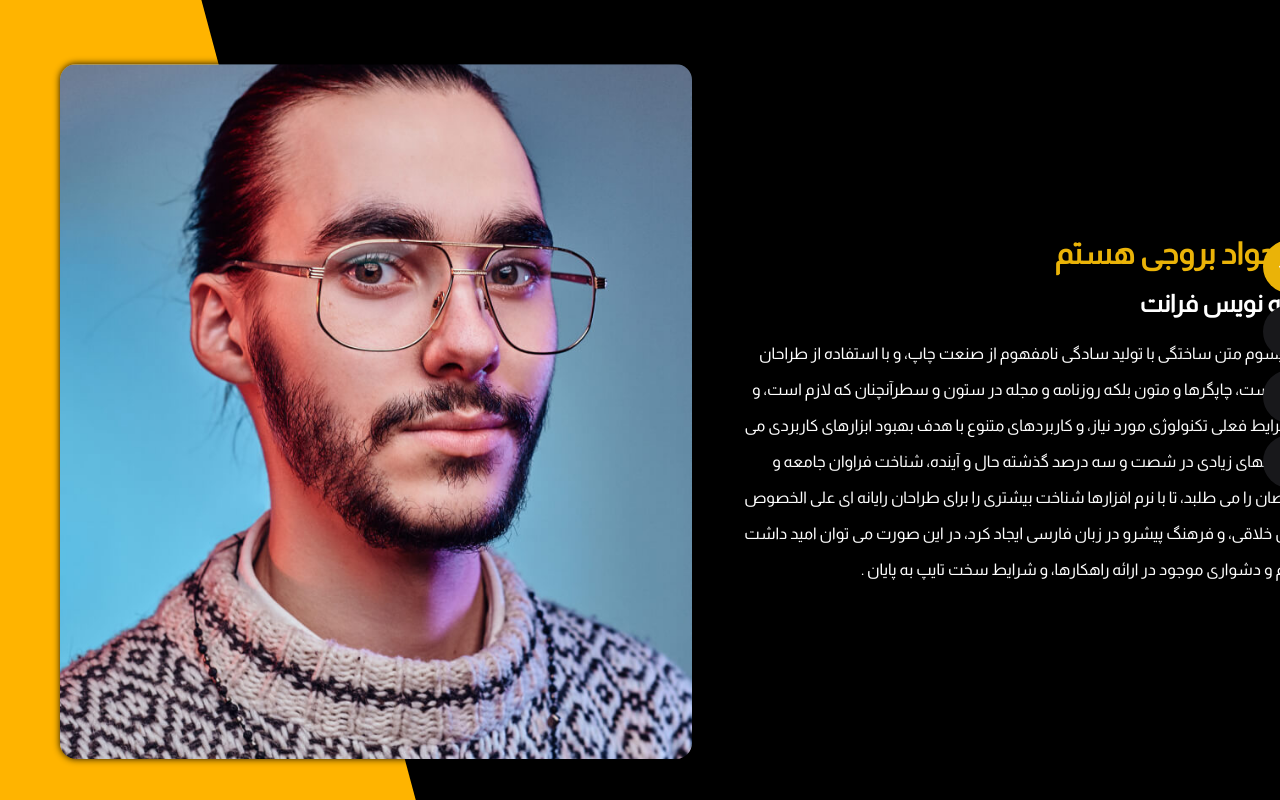
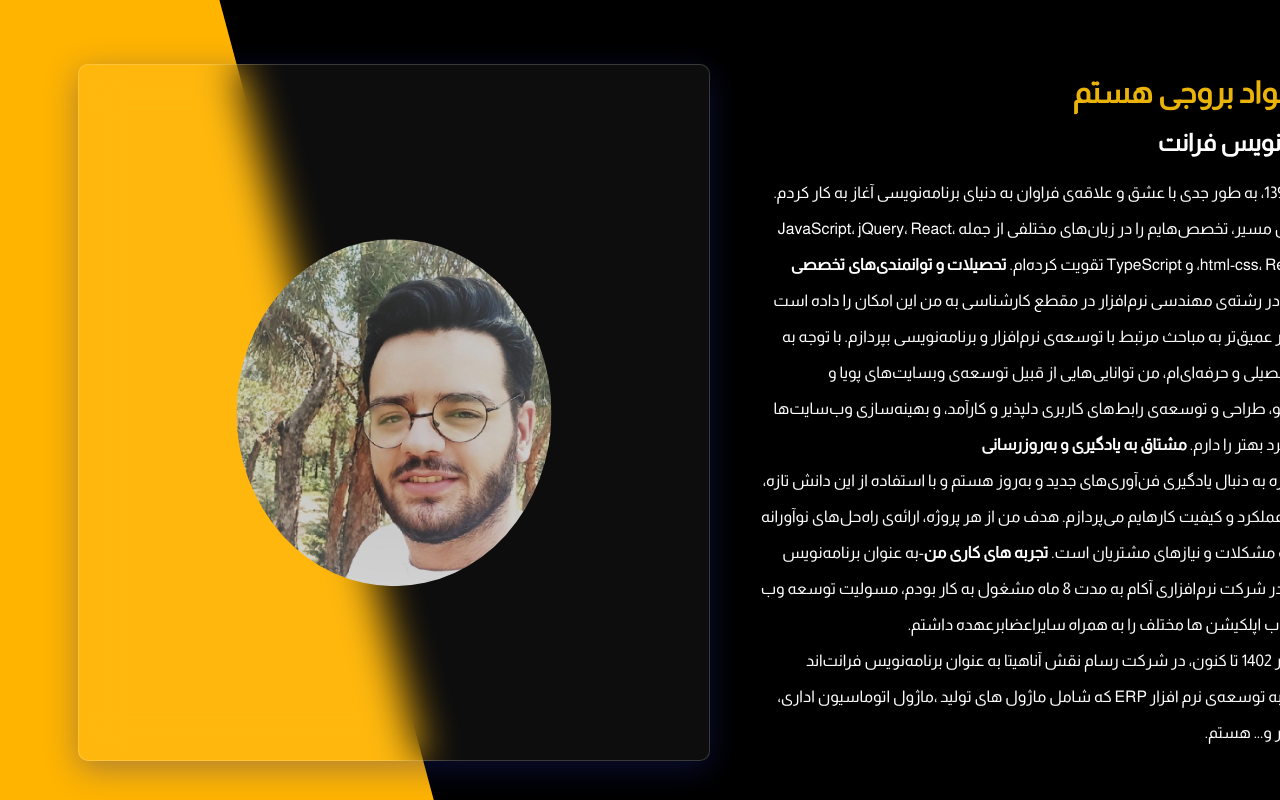
Before and after one commit to javadboroji/portfolio, a Next.js app: page / in a window 1280 px wide. Built offline with nearby package versions, Linux system fonts and the light colour scheme.

Commit message:
home/change description

```diff
--- a/app/Components/Home/Avatar.tsx
+++ b/app/Components/Home/Avatar.tsx
@@ -1,7 +1,7 @@
 'use clie'
 import Image from 'next/image'
 import React,{useEffect} from 'react'
-import avatar from'@/public/avatar.jpg'
+import avatar from'@/public/123.jpg'
 import { Col } from 'antd'
 import AOS from "aos";
 import "aos/dist/aos.css";
--- a/app/Components/Home/Description.tsx
+++ b/app/Components/Home/Description.tsx
@@ -4,11 +4,25 @@ import React from 'react'
 function Description() {
     return (
         <Col xs={22} lg={12} >
-           <div className='flex flex-col items-center flex-col mx-4'>
-           <p className='text-yellow-500 font-bold text-3xl text-right w-full  mb-4'> من جواد بروجی هستم</p>
-            <p className=' dark:text-white text-black font-bold text-2xl text-right w-full mb-4 '> برنامه نویس فرانت</p>
-            <p  className=' dark:text-white text-black font-medium text-base text-right leading-9 ml-4 '>لورم ایپسوم متن ساختگی با تولید سادگی نامفهوم از صنعت چاپ، و با استفاده از طراحان گرافیک است، چاپگرها و متون بلکه روزنامه و مجله در ستون و سطرآنچنان که لازم است، و برای شرایط فعلی تکنولوژی مورد نیاز، و کاربردهای متنوع با هدف بهبود ابزارهای کاربردی می باشد، کتابهای زیادی در شصت و سه درصد گذشته حال و آینده، شناخت فراوان جامعه و متخصصان را می طلبد، تا با نرم افزارها شناخت بیشتری را برای طراحان رایانه ای علی الخصوص طراحان خلاقی، و فرهنگ پیشرو در زبان فارسی ایجاد کرد، در این صورت می توان امید داشت که تمام و دشواری موجود در ارائه راهکارها، و شرایط سخت تایپ به پایان .</p>
-           </div>
+            <div className='flex flex-col items-center flex-col mx-4'>
+                <p className='text-yellow-500 font-bold text-3xl text-right w-full  mb-4'> من جواد بروجی هستم</p>
+                <p className=' dark:text-white text-black font-bold text-2xl text-right w-full mb-4 '> برنامه نویس فرانت</p>
+                <p className=' dark:text-white text-black font-medium text-base text-right leading-9 ml-4 '>
+                    از سال 1398، به طور جدی با عشق و علاقه‌ی فراوان به دنیای برنامه‌نویسی آغاز به کار کردم. در طی این مسیر، تخصص‌هایم را در زبان‌های مختلفی از جمله JavaScript، jQuery، React، html-css، React Next، و TypeScript تقویت کرده‌ام.
+                    <span className='font-bold'>      تحصیلات و توانمندی‌های تخصصی<br /></span>
+
+                    تحصیلاتم در رشته‌ی مهندسی نرم‌افزار در مقطع کارشناسی به من این امکان را داده است که به طور عمیق‌تر به مباحث مرتبط با توسعه‌ی نرم‌افزار و برنامه‌نویسی بپردازم. با توجه به تجربه‌ی تحصیلی و حرفه‌ای‌ام، من توانایی‌هایی از قبیل توسعه‌ی وبسایت‌های پویا و ریسپانسیو، طراحی و توسعه‌ی رابط‌های کاربری دلپذیر و کارآمد، و بهینه‌سازی وب‌سایت‌ها برای عملکرد بهتر را دارم.
+
+                    <span className='font-bold'>      مشتاق به یادگیری و به‌روزرسانی<br /></span>
+                    من همواره به دنبال یادگیری فن‌آوری‌های جدید و به‌روز هستم و با استفاده از این دانش تازه، به بهبود عملکرد و کیفیت کارهایم می‌پردازم. هدف من از هر پروژه، ارائه‌ی راه‌حل‌های نوآورانه و بهینه به مشکلات و نیازهای مشتریان است.
+                    <span className='font-bold'> تجربه های کاری من</span>
+
+                    -به عنوان برنامه‌نویس فرانت‌اند در شرکت نرم‌افزاری آکام به مدت 8 ماه مشغول به کار بودم، مسولیت توسعه وب سایت و وب اپلکیشن ها مختلف را به همراه سایراعضابرعهده داشتم.
+                   <br></br>
+                    از شهریور 1402 تا کنون، در شرکت رسام نقش آناهیتا به عنوان برنامه‌نویس فرانت‌اند مشغول به توسعه‌ی نرم افزار ERP که شامل ماژول های تولید ،ماژول اتوماسیون اداری، ماژول انبار و... هستم.
+
+                </p>
+            </div>
         </Col>
     )
 }
--- a/app/globals.css
+++ b/app/globals.css
@@ -48,15 +48,23 @@ p,span,a,h1,h2,h3,h4,h5,h6{
   padding-top: 110%;
   overflow: hidden;
   border-radius: 16px;
+  background: rgba( 255, 255, 255, 0.05 );
+box-shadow: 0 8px 32px 0 rgba( 31, 38, 135, 0.37 );
+backdrop-filter: blur( 20px );
+-webkit-backdrop-filter: blur( 20px );
+border-radius: 10px;
+border: 1px solid rgba( 255, 255, 255, 0.18 );
+
     & img{
       position: absolute !important;
       top: 50% !important;
       left: 50% !important;
       transform: translate(-50%,-50%) !important;
-      width: 100%;
-      height: 100%;
+      width: 50% !important;
+      height: 50% !important;
       object-fit: cover;
       right: auto !important;
+      border-radius: 50%;
     }
   }
   .experince-icon{
--- /dev/null
+++ b/liara.json
@@ -0,0 +1,5 @@
+{
+    "next": {
+      "modifyConfig": false
+    }
+  }
--- a/next.config.mjs
+++ b/next.config.mjs
@@ -1,4 +1,7 @@
 /** @type {import('next').NextConfig} */
-const nextConfig = {};
+const nextConfig = {
+        output: 'standalone',
+
+};
 
 export default nextConfig;
```
Also changed, not shown: public/111.png (added), public/123.jpg (added).
